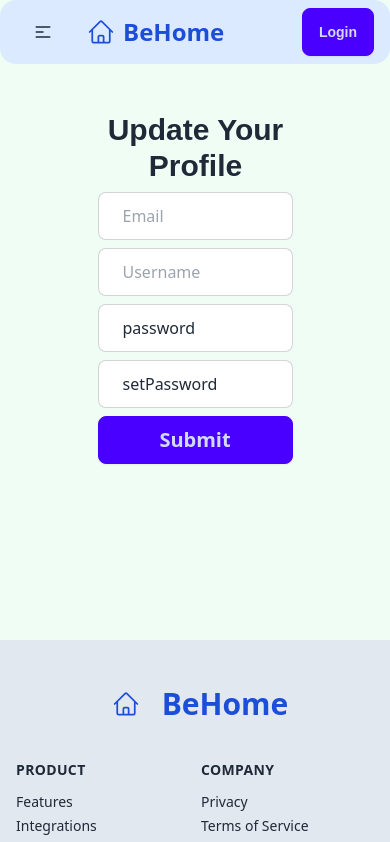
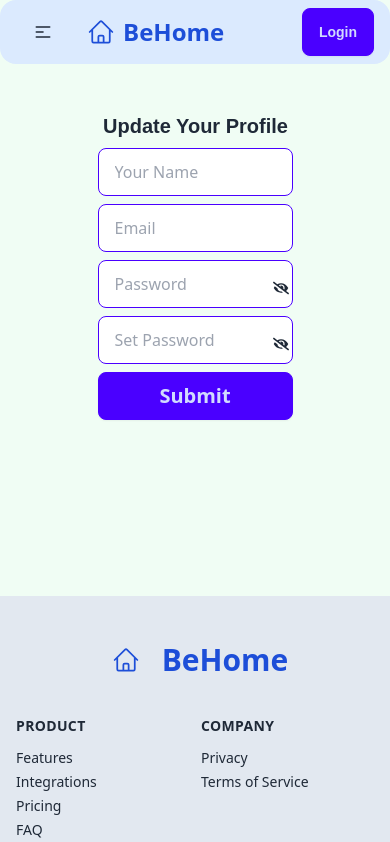
Before and after one commit to Meghla15/BeHome, a React (Vite) app: page /updateProfile in a window 390 px wide. Shown: the top 842 px of the page. Built offline with nearby package versions, Linux system fonts and the light colour scheme; no server answers.

Commit message:
updateProfile created

```diff
--- a/src/DetailsPage/CardDetails.jsx
+++ b/src/DetailsPage/CardDetails.jsx
@@ -1,6 +1,6 @@
 import React, { useEffect, useState } from 'react';
 import useCartData from '../Hooks/UseCardData';
-import { useParams } from 'react-router-dom';
+import { Link, useParams } from 'react-router-dom';
 
 
 const CardDetails = () => {
@@ -20,33 +20,33 @@ const CardDetails = () => {
         }
     },[cardData,id]);
 
-    const {segment_name,estate_title,facilities } = singleData || {}
+    const {segment_name,estate_title,description, price, area,location,image_url ,status , facilities } = singleData || {}
 
     return (
         <div className="hero min-h-screen container mx-auto rounded-2xl bg-base-200 mb-40">
         <div className="hero-content flex-col lg:flex-row">
-          <img src="https://assets.lbmjournal.com/uploads/2019/11/new-single-family-home.jpg" className="w-[50%] rounded-lg shadow-2xl" />
+          <img src={image_url}className="w-[50%] rounded-lg shadow-2xl" />
           <div className=''>
-          <p className='border-[1px] bg-red-700 text-white rounded-3xl w-1/3 text-center p-2 mb-2'>Status</p>
-            <h1 className="text-2xl font-neon font-semibold mb-2">Estate Name : {estate_title}</h1>
-            <h1 className="text-2xl font-neon font-bold">Estate Title :<span className='font-extrabold font-neon '>Spacious Family Home in Suburbia</span></h1>
+          <p className='border-[1px] bg-red-700 text-white font-bold text-xl rounded-3xl w-1/3 text-center p-2 mb-2'>{status}</p>
+            <h1 className="text-2xl font-neon font-semibold mb-2">Estate Name : <span className='font-extrabold font-neon '>{estate_title}</span></h1>
+            <h1 className="text-2xl font-neon font-bold">Estate Title :<span className='font-extrabold font-neon '>{segment_name}</span></h1>
 
-            <p> <span className="py-6 text-xl font-semibold">Description: </span> This beautiful single-family home boasts 4 bedrooms, 2 bathrooms, and a large backyard, making it perfect for families seeking comfort and space. Nestled in the serene suburbs, this property offers a peaceful retreat from the hustle and bustle of city life. With ample natural light and modern amenities, including a spacious living room and fully equipped kitchen, this home is ideal for both relaxation and entertaining guests. Enjoy outdoor gatherings or simply unwind in the privacy of your backyard oasis. Conveniently located near schools, parks, and shopping centers, this home offers the perfect blend of tranquility and convenience.</p>
+            <p> <span className="py-6 text-xl font-semibold">Description: </span> {description}</p>
 
 
-            <div className="flex lg:flex-row flex-col gap-4">
-        <div className="flex">
+            <div className="flex lg:flex-row flex-col gap-4 mt-3">
+        <div className="flex ">
         <svg xmlns="http://www.w3.org/2000/svg" viewBox="0 0 24 24" fill="currentColor" class="w-6 h-6 text-orange-600">
        <path fill-rule="evenodd" d="m11.54 22.351.07.04.028.016a.76.76 0 0 0 .723 0l.028-.015.071-.041a16.975 16.975 0 0 0 1.144-.742 19.58 19.58 0 0 0 2.683-2.282c1.944-1.99 3.963-4.98 3.963-8.827a8.25 8.25 0 0 0-16.5 0c0 3.846 2.02 6.837 3.963 8.827a19.58 19.58 0 0 0 2.682 2.282 16.975 16.975 0 0 0 1.145.742ZM12 13.5a3 3 0 1 0 0-6 3 3 0 0 0 0 6Z" clip-rule="evenodd" />
      </svg>
-         <p className="font-semibold text-neon"></p>
+         <p className="font-semibold text-neon"><span  className="font-semibold">Location: </span>{location}</p>
         </div>
         <div className="flex">
         <svg xmlns="http://www.w3.org/2000/svg" viewBox="0 0 24 24" fill="currentColor" class="w-6 h-6 text-orange-500">
        <path fill-rule="evenodd" d="M8.161 2.58a1.875 1.875 0 0 1 1.678 0l4.993 2.498c.106.052.23.052.336 0l3.869-1.935A1.875 1.875 0 0 1 21.75 4.82v12.485c0 .71-.401 1.36-1.037 1.677l-4.875 2.437a1.875 1.875 0 0 1-1.676 0l-4.994-2.497a.375.375 0 0 0-.336 0l-3.868 1.935A1.875 1.875 0 0 1 2.25 19.18V6.695c0-.71.401-1.36 1.036-1.677l4.875-2.437ZM9 6a.75.75 0 0 1 .75.75V15a.75.75 0 0 1-1.5 0V6.75A.75.75 0 0 1 9 6Zm6.75 3a.75.75 0 0 0-1.5 0v8.25a.75.75 0 0 0 1.5 0V9Z" clip-rule="evenodd" />
      </svg>
 
-         <p><span  className="font-semibold" >Area:</span></p>
+         <p><span  className="font-semibold" >Area: </span> {area}</p>
 
         </div>
         </div>
@@ -58,9 +58,24 @@ const CardDetails = () => {
                     <li className='opacity-70' key={index}> {facilities}</li>
                      ))}
                    </ul>
-                   <p className='font-semibold font-neon text-2xl mt-3'>Price : <span className='font-neon font-extrabold '> 2500000$</span></p>
+                   <p className='font-semibold font-neon text-2xl mt-3'>Price : <span className='font-neon font-extrabold '> {price}$</span></p>
+                   {/* <button className='btn bg-green-500 w-32 text-white'></button> */}
+
+                  <Link to="/">
+                  <a href="#_" className=" mt-2 relative inline-block text-lg group">
+<span class="relative z-10 block px-5 py-3 overflow-hidden font-medium leading-tight text-gray-800 transition-colors duration-300 ease-out border-2 border-gray-900 rounded-lg group-hover:text-white">
+<span class="absolute inset-0 w-full h-full px-5 py-3 rounded-lg bg-green-500"></span>
+<span class="absolute left-0 w-48 h-48 -ml-2 transition-all duration-300 origin-top-right -rotate-90 -translate-x-full translate-y-12 bg-gray-900 group-hover:-rotate-180 ease"></span>
+<span class="relative">Back to Home</span>
+</span>
+<span class="absolute bottom-0 right-0 w-full h-12 -mb-1 -mr-1 transition-all duration-200 ease-linear bg-gray-900 rounded-lg group-hover:mb-0 group-hover:mr-0" data-rounded="rounded-lg"></span>
+</a>
+                  </Link>
           </div>
+
         </div>
+
+
       </div>
 
     );
--- a/src/Pages/UpdateProfile.jsx
+++ b/src/Pages/UpdateProfile.jsx
@@ -1,66 +1,29 @@
-import React from "react";
+import React, { useState } from "react";
+import { FaEye, FaEyeSlash } from "react-icons/fa";
 
 const UpdateProfile = () => {
+    const [showPassword, setShowPassword] = useState(false);
   return (
     <div>
       <div className="w-2/4 mx-auto mt-12">
-        <h1 className="animate__animated animate__bounce text-center font-neon text-3xl font-bold mb-2">
+        <h1 className="animate__animated animate__bounce text-center font-neon lg:text-3xl text-xl font-bold mb-2">
           Update Your Profile
         </h1>
         <form>
-          <label className="input input-bordered flex items-center gap-2 mb-2">
-            <svg
-              xmlns="http://www.w3.org/2000/svg"
-              viewBox="0 0 16 16"
-              fill="currentColor"
-              className="w-4 h-4 opacity-70"
-            >
-              <path d="M2.5 3A1.5 1.5 0 0 0 1 4.5v.793c.026.009.051.02.076.032L7.674 8.51c.206.1.446.1.652 0l6.598-3.185A.755.755 0 0 1 15 5.293V4.5A1.5 1.5 0 0 0 13.5 3h-11Z" />
-              <path d="M15 6.954 8.978 9.86a2.25 2.25 0 0 1-1.956 0L1 6.954V11.5A1.5 1.5 0 0 0 2.5 13h11a1.5 1.5 0 0 0 1.5-1.5V6.954Z" />
-            </svg>
-            <input type="text" className="grow" placeholder="Email" />
-          </label>
-          <label className="input input-bordered flex items-center gap-2 mb-2">
-            <svg
-              xmlns="http://www.w3.org/2000/svg"
-              viewBox="0 0 16 16"
-              fill="currentColor"
-              className="w-4 h-4 opacity-70"
-            >
-              <path d="M8 8a3 3 0 1 0 0-6 3 3 0 0 0 0 6ZM12.735 14c.618 0 1.093-.561.872-1.139a6.002 6.002 0 0 0-11.215 0c-.22.578.254 1.139.872 1.139h9.47Z" />
-            </svg>
-            <input type="text" className="grow" placeholder="Username" />
-          </label>
-          <label className="input input-bordered flex items-center gap-2 mb-2">
-          <svg
-              xmlns="http://www.w3.org/2000/svg"
-              viewBox="0 0 16 16"
-              fill="currentColor"
-              className="w-4 h-4 opacity-70"
-            >
-              <path
-                fillRule="evenodd"
-                d="M14 6a4 4 0 0 1-4.899 3.899l-1.955 1.955a.5.5 0 0 1-.353.146H5v1.5a.5.5 0 0 1-.5.5h-2a.5.5 0 0 1-.5-.5v-2.293a.5.5 0 0 1 .146-.353l3.955-3.955A4 4 0 1 1 14 6Zm-4-2a.75.75 0 0 0 0 1.5.5.5 0 0 1 .5.5.75.75 0 0 0 1.5 0 2 2 0 0 0-2-2Z"
-                clipRule="evenodd"
-              />
-            </svg>
-            <input type="" className="" value="password" />
-          </label>
-          <label className="input input-bordered flex items-center gap-2 mb-2">
-          <svg
-              xmlns="http://www.w3.org/2000/svg"
-              viewBox="0 0 16 16"
-              fill="currentColor"
-              className="w-4 h-4 opacity-70"
-            >
-              <path
-                fillRule="evenodd"
-                d="M14 6a4 4 0 0 1-4.899 3.899l-1.955 1.955a.5.5 0 0 1-.353.146H5v1.5a.5.5 0 0 1-.5.5h-2a.5.5 0 0 1-.5-.5v-2.293a.5.5 0 0 1 .146-.353l3.955-3.955A4 4 0 1 1 14 6Zm-4-2a.75.75 0 0 0 0 1.5.5.5 0 0 1 .5.5.75.75 0 0 0 1.5 0 2 2 0 0 0-2-2Z"
-                clipRule="evenodd"
-              />
-            </svg>
-            <input type="setPassword" className="" value="setPassword" />
-          </label>
+          <input  type="text" placeholder="Your Name" className="input mb-2 input-bordered input-primary w-full mx-auto" />
+          <input required type="email" placeholder="Email" className="input mb-2 input-bordered input-primary w-full mx-auto" />
+        <div className="relative">
+
+          <input required type={showPassword ? "text" : "password"}placeholder="Password" className="input mb-2 input-bordered input-primary w-full mx-auto" />
+          <span className="absolute right-1 bottom-[20px]" onClick={() => setShowPassword(!showPassword)}>{showPassword ? <FaEye></FaEye>  : <FaEyeSlash></FaEyeSlash>}</span>
+        </div>
+
+        <div className="relative">
+
+          <input required type={showPassword ? "text" : "password"}placeholder="Set Password" className="input mb-2 input-bordered input-primary w-full mx-auto" />
+          <span className="absolute right-1 bottom-[20px]" onClick={() => setShowPassword(!showPassword)}>{showPassword ? <FaEye></FaEye>  : <FaEyeSlash></FaEyeSlash>}</span>
+        </div>
+
           <button className="btn btn-primary mx-auto w-full font-bold text-xl mb-44">Submit</button>
         </form>
       </div>
```
Also changed, not shown: public/FakeData/fakeData.json (+6 -6 lines).
